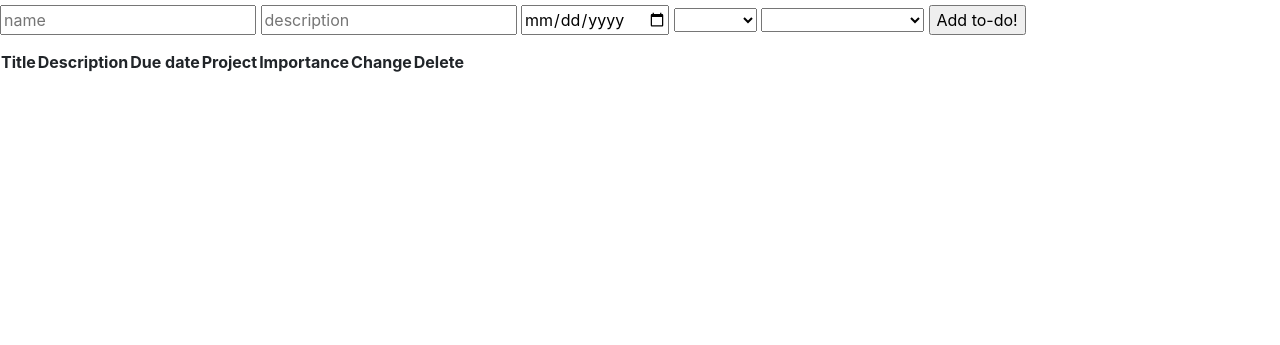
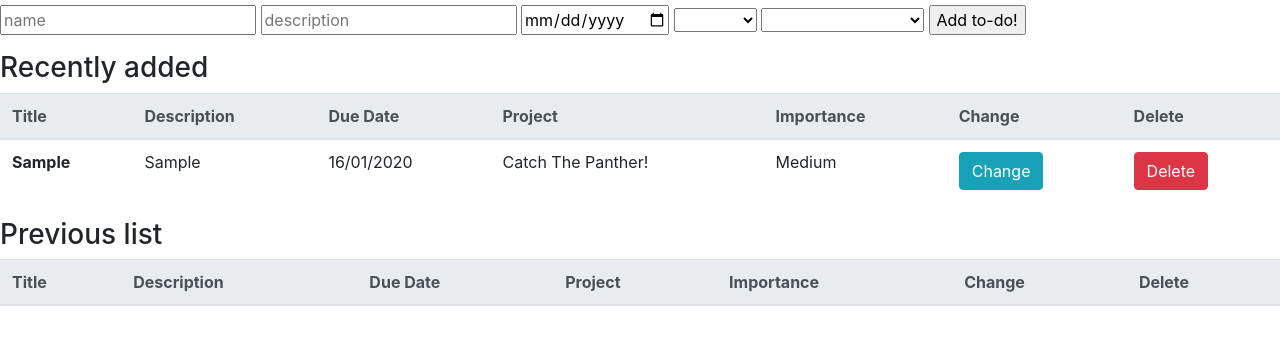
Before and after one commit to lucasmazo32/to-do-list, a website with bundled scripts: page dist/index.html in a window 1280 px wide. Both pictures are taken after typing "Sample", "Sample", "2020-01-15" into the empty fields and a click on the input "Add to-do!". Shown: the part 125-470 px from the top of the page. Built offline with nearby package versions, Linux system fonts and the light colour scheme.

Commit message:
styled the tables and organized better the information in the DOM

```diff
--- a/src/dataManipulation.js
+++ b/src/dataManipulation.js
@@ -26,4 +26,4 @@ const arrayCreation = () => {
   }
 };
 
-export { arrayCreation };
+export { arrayCreation, fromNow };
--- a/src/domChanges.js
+++ b/src/domChanges.js
@@ -1,4 +1,5 @@
 import { toDoList } from './todoItem';
+import { fromNow } from './dataManipulation';
 
 const form = document.querySelector('form');
 const nameField = document.querySelector('#to-name');
@@ -7,6 +8,7 @@ const dateField = document.querySelector('#to-date');
 const priorityField = document.querySelector('#to-priority');
 const projectFiled = document.querySelector('#to-project');
 const storedTable = document.querySelector('.stored-table');
+const newTable = document.querySelector('.new-table');
 
 const createBtns = (id) => {
   const changeTd = document.createElement('td');
@@ -15,13 +17,13 @@ const createBtns = (id) => {
   const changeBtn = document.createElement('a');
   changeBtn.textContent = 'Change';
   changeBtn.classList.add('btn');
-  changeBtn.classList.add('change-btn');
+  changeBtn.classList.add('btn-info');
   changeBtn.setAttribute('id', `change-${id}`);
 
   const deleteBtn = document.createElement('a');
   deleteBtn.textContent = 'Delete';
   deleteBtn.classList.add('btn');
-  deleteBtn.classList.add('delete-btn');
+  deleteBtn.classList.add('btn-danger');
   deleteBtn.setAttribute('id', `delete-${id}`);
 
   changeTd.append(changeBtn);
@@ -36,15 +38,16 @@ const emptyValue = (array) => {
   });
 };
 
-const organizeStorage = (data, fromNow) => {
+const organizeStorage = (data, fromNow, cond = true) => {
   const newEntry = document.createElement('tr');
-  const title = document.createElement('td');
+  const title = document.createElement('th');
   const description = document.createElement('td');
   const dueDate = document.createElement('td');
   const project = document.createElement('td');
   const importance = document.createElement('td');
 
   title.textContent = data.name;
+  title.setAttribute('scope', 'row');
   description.textContent = data.description;
   dueDate.textContent = fromNow;
   project.textContent = data.project;
@@ -54,7 +57,11 @@ const organizeStorage = (data, fromNow) => {
   const btns = createBtns(data.id);
 
   newEntry.append(title, description, dueDate, project, importance, btns[0], btns[1]);
-  storedTable.append(newEntry);
+  if (cond) {
+    storedTable.append(newEntry);
+  } else {
+    newTable.append(newEntry);
+  }
 };
 
 const dataToList = () => {
@@ -66,7 +73,8 @@ const dataToList = () => {
     const priority = priorityField.value;
     const project = projectFiled.value;
     emptyValue([nameField, descriptionField, dateField, priorityField, projectFiled]);
-    toDoList(name, description, date, priority, project);
+    const data = toDoList(name, description, date, priority, project);
+    organizeStorage(data, fromNow(date), false);
     return false;
   };
 };
--- a/src/style.scss
+++ b/src/style.scss
@@ -5,3 +5,33 @@
 .logo {
   width: 50px;
 }
+
+.stored-table, .new-table {
+  width: 100%;
+}
+
+td, th {
+  text-transform: capitalize;
+}
+
+.high {
+  font-weight: bold;
+}
+
+.low {
+  font-weight: lighter;
+}
+
+a.btn-danger {
+  color: white;
+  &:hover {
+    color: white;
+  }
+}
+
+a.btn-info {
+  color: white;
+  &:hover {
+    color: white;
+  }
+}
--- a/src/todoItem.js
+++ b/src/todoItem.js
@@ -27,6 +27,7 @@ const toDoList = (name, description, date, importance, project) => {
   const newItem = new Item(idCount, name, description, date, importance, project);
   list[idCount] = newItem;
   setStorage(idCount, list);
+  return newItem;
 };
 
 const listInformation = () => list;
```
Also changed, not shown: dist/index.html, dist/main.js, dist/style.css.
